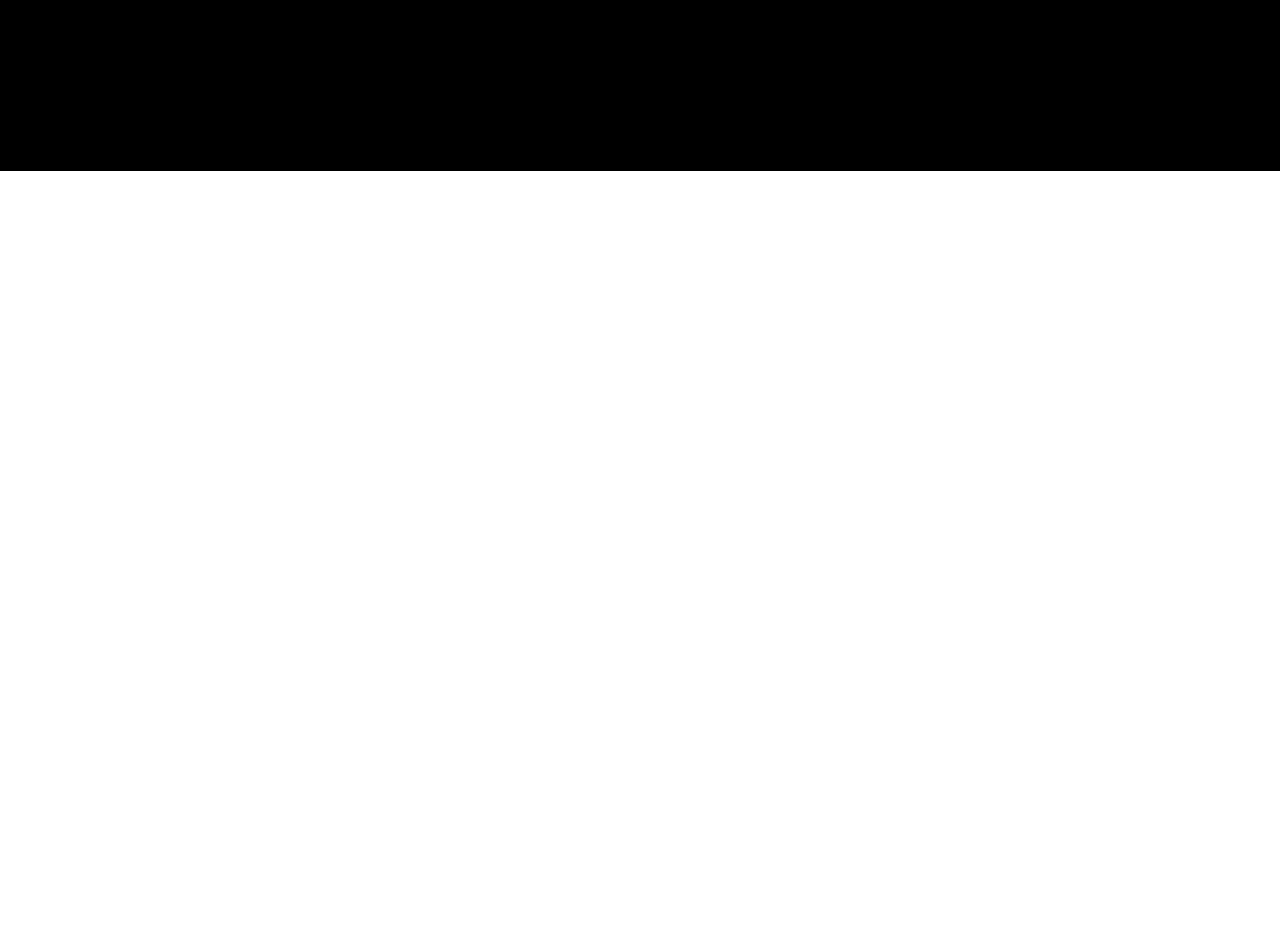
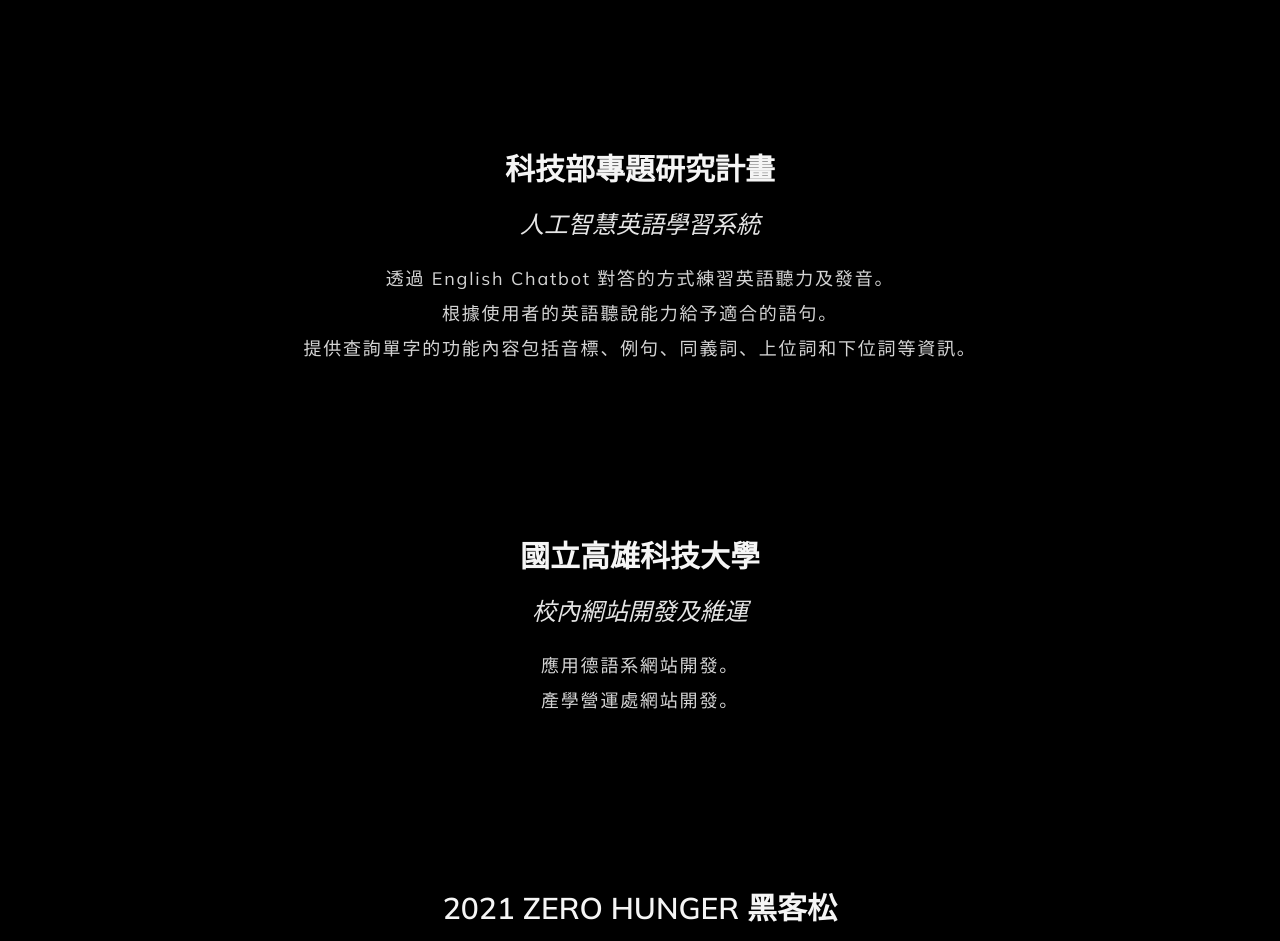
Before and after one commit to minhonglolz/minhonglolz.github.io, a Next.js app: page / in a window 1280 px wide. Shown: the part 2540-3481 px from the top of the page. Before the commit the page ends 2711 px from the top, so only its background shows below. Built offline with nearby package versions, Linux system fonts and the light colour scheme.

Commit message:
feat: update experience

```diff
--- a/components/ExperienceContent.tsx
+++ b/components/ExperienceContent.tsx
@@ -6,8 +6,8 @@ type Props = {
   subTitle?: string,
   date: string,
   children?: ReactNode,
-  image: ImageProps['src'],
-  imageAlt: string,
+  image?: ImageProps['src'],
+  imageAlt?: string,
 }
 
 export default function ExperienceContent ({ title, subTitle, children }: Props) {
--- a/pages/index.tsx
+++ b/pages/index.tsx
@@ -7,8 +7,6 @@ import { Menu } from '../components/Menu'
 import Navbar, { navbarLinks } from '../components/Navbar'
 import Title from '../components/Title'
 import useWindowSize from '../hooks/useWindowSize'
-import _3drensLogo from '../assets/images/3drensLogo.png'
-import _DSCLogo from '../assets/images/DSCLogo.png'
 import ExperienceContent from '../components/ExperienceContent'
 import Loading from '../components/Loading'
 // @ts-ignore
@@ -59,10 +57,8 @@ const Home: NextPage = () => {
 
           <ExperienceContent
             title="3drens"
-            subTitle="Software Engineer Intern "
+            subTitle="Software Engineer Intern"
             date="2021/07 - Present"
-            image={_3drensLogo}
-            imageAlt="3drensLogo"
           >
             <div>
               <p>將現有專案效能優化、抽出重複程式碼，提高可閱讀性，降低維護成本。</p>
@@ -78,8 +74,6 @@ const Home: NextPage = () => {
             title="Developer Student Club"
             date="2020/08"
             subTitle="Front End Speaker"
-            image={_DSCLogo}
-            imageAlt="DSCLogo"
           >
             <span className="list-disc tracking-widest">
               <p>是由 Google Developers 所支援的學生開發者社群。</p>
@@ -87,7 +81,48 @@ const Home: NextPage = () => {
               <p>開發者前端課程講者。</p>
             </span>
           </ExperienceContent>
-
+          <ExperienceContent
+            title="科技部專題研究計畫"
+            subTitle="人工智慧英語學習系統"
+            date="2020/06"
+          >
+            <span className="list-disc tracking-widest">
+              <p>透過 English Chatbot 對答的方式練習英語聽力及發音。</p>
+              <p>根據使用者的英語聽說能力給予適合的語句。</p>
+              <p>提供查詢單字的功能內容包括音標、例句、同義詞、上位詞和下位詞等資訊。</p>
+            </span>
+          </ExperienceContent>
+          <ExperienceContent
+            title="國立高雄科技大學"
+            subTitle="校內網站開發及維運"
+            date="2020/03"
+          >
+            <span className="list-disc tracking-widest">
+              <p>應用德語系網站開發。</p>
+              <p>產學營運處網站開發。</p>
+            </span>
+          </ExperienceContent>
+          <ExperienceContent
+            title="2021 ZERO HUNGER 黑客松"
+            subTitle="技職盃全國大賽"
+            date="2021/05"
+          >
+            <span className="list-disc tracking-widest">
+              <p>分區賽優勝。</p>
+              <p>蓄勢待發衝擊全國賽。</p>
+              <p>結果被疫情衝擊ＱＱ。</p>
+            </span>
+          </ExperienceContent>
+          <ExperienceContent
+            title="2018 全國高級中等學校技藝競賽"
+            subTitle="程式競賽 金手獎"
+            date="2018"
+          >
+            <span className="list-disc tracking-widest">
+              <p>在高中時期被選為代表學校的選手從而開始了寫 Code 生涯。</p>
+              <p>也因為這次的機會讓我奠定了我對程式設計的基礎及熱忱。</p>
+            </span>
+          </ExperienceContent>
         </Element>
       </div>
       <footer className="pt-28 bg-black"/>
```
